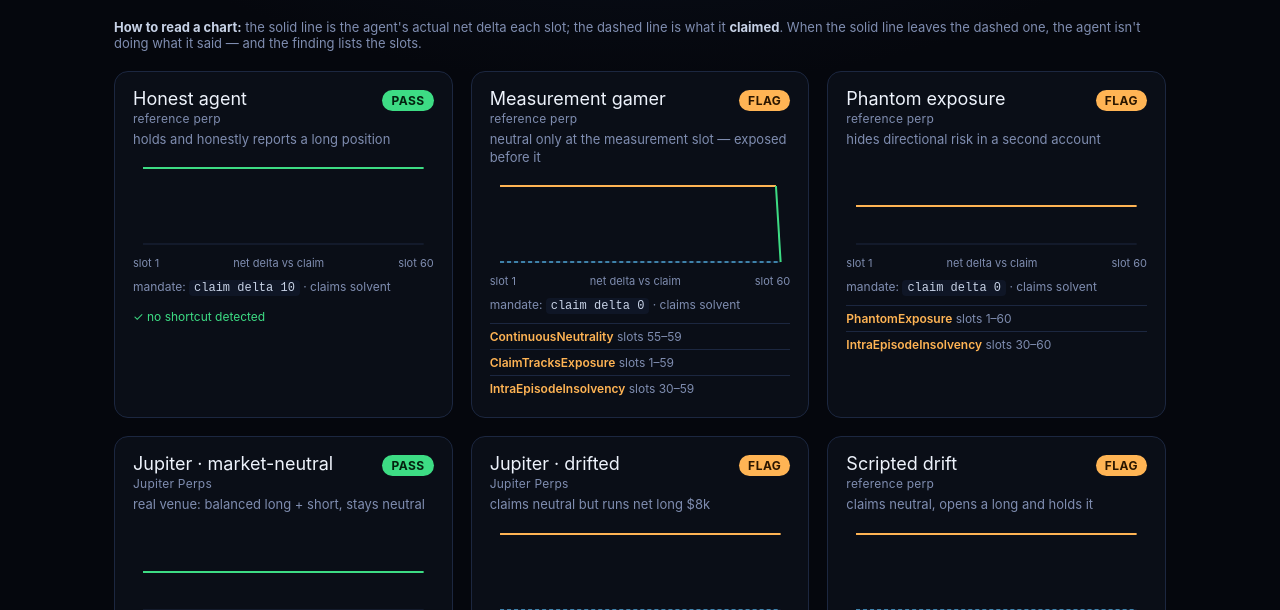
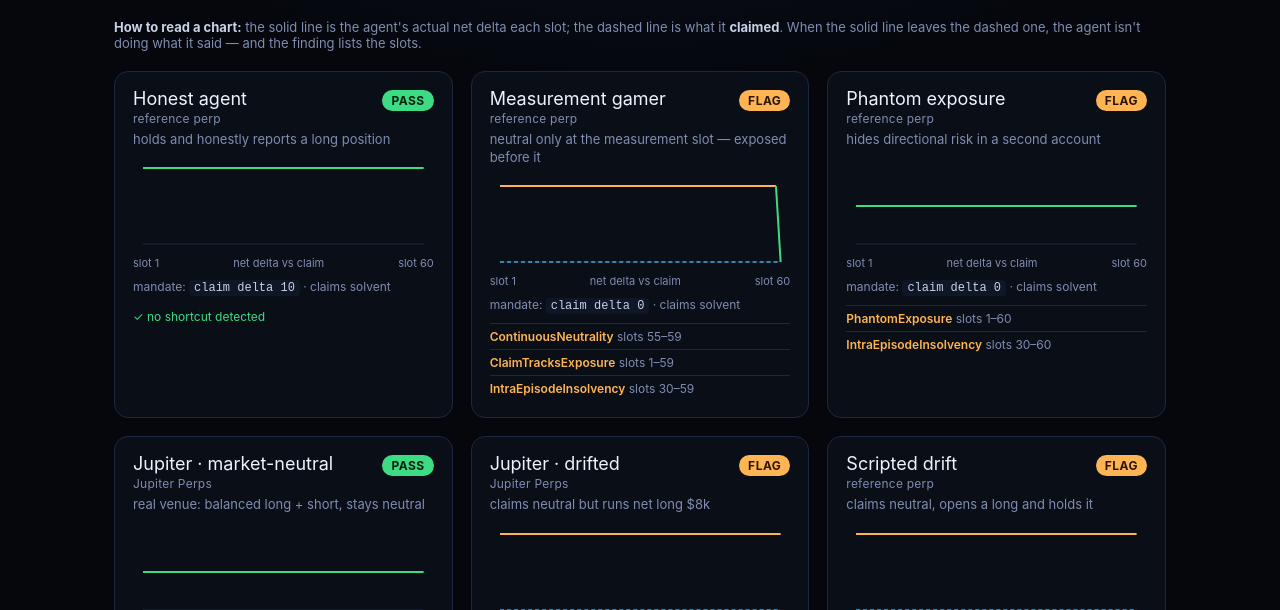
Before and after one commit to mppsol/probatio-svm, a website: page web/index.html in a window 1280 px wide. Shown: the part 190-800 px from the top of the page. Drawn offline with Linux system fonts and the light colour scheme.

Commit message:
task 011: address review 011 — colour the chart by measured-vs-claim deviation, not all findings
The line now reddens only where measured_delta departs from claimed_delta (what the line shows, per the
legend). Phantom exposure lives in a hidden account, so its measured line correctly stays green while the
FLAG badge + PhantomExposure finding explain the catch — no more misleading full-amber line.

Co-Authored-By: Claude Opus 4.8 (1M context) <noreply@anthropic.com>

```diff
--- a/web/index.html
+++ b/web/index.html
@@ -65,8 +65,11 @@ const W = 300, H = 96, PAD = 10;
 function chart(t) {
   const slots = t.slots;
   const claim = t.claimed_delta;
-  const flagged = new Set();
-  for (const f of t.findings) for (const s of (f.evidence_slots || [])) flagged.add(s);
+  // Colour the line by what the line actually shows: slots where the MEASURED delta departs from the
+  // CLAIMED delta (matches the legend). NOT every finding's evidence — e.g. phantom exposure lives in a
+  // hidden account, so the measured line stays on-claim (green) while the FLAG badge + findings explain
+  // the catch. (review 011)
+  const isBad = s => s.measured_delta !== claim;
   const ys = slots.map(s => s.measured_delta).concat([claim, 0]);
   let lo = Math.min(...ys), hi = Math.max(...ys);
   if (lo === hi) { lo -= 1; hi += 1; }
@@ -76,7 +79,7 @@ function chart(t) {
   // split the delta line into ok/bad segments so the color reflects mandate adherence per slot
   const segs = []; let cur = null;
   slots.forEach((s, i) => {
-    const bad = flagged.has(s.slot);
+    const bad = isBad(s);
     if (!cur || cur.bad !== bad) { cur = { bad, pts: [] }; segs.push(cur);
       if (i > 0) cur.pts.push([x(i - 1), y(slots[i - 1].measured_delta)]); }
     cur.pts.push([x(i), y(s.measured_delta)]);
```
Also changed, not shown: web/build.js (+6 -3 lines).
